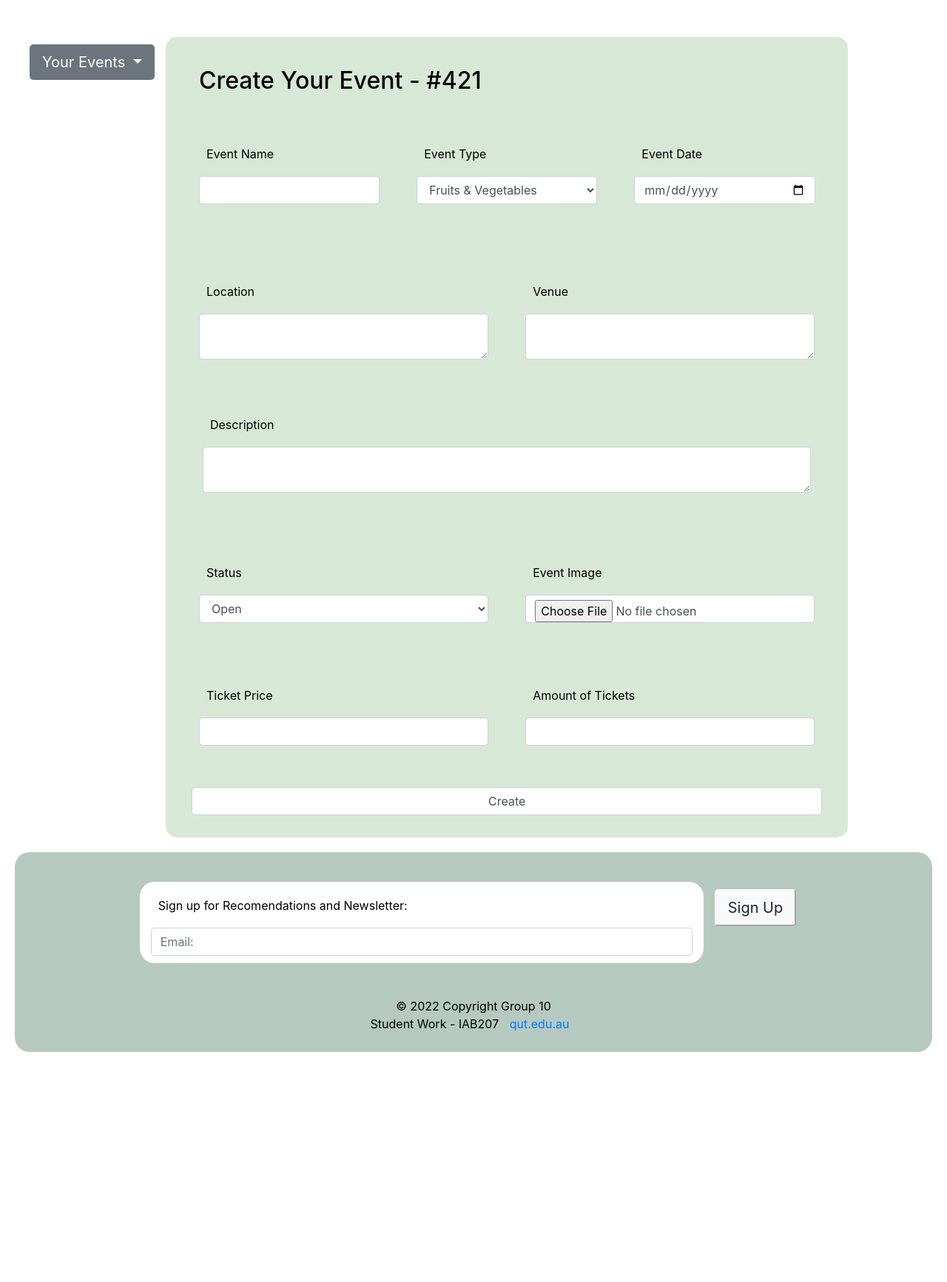
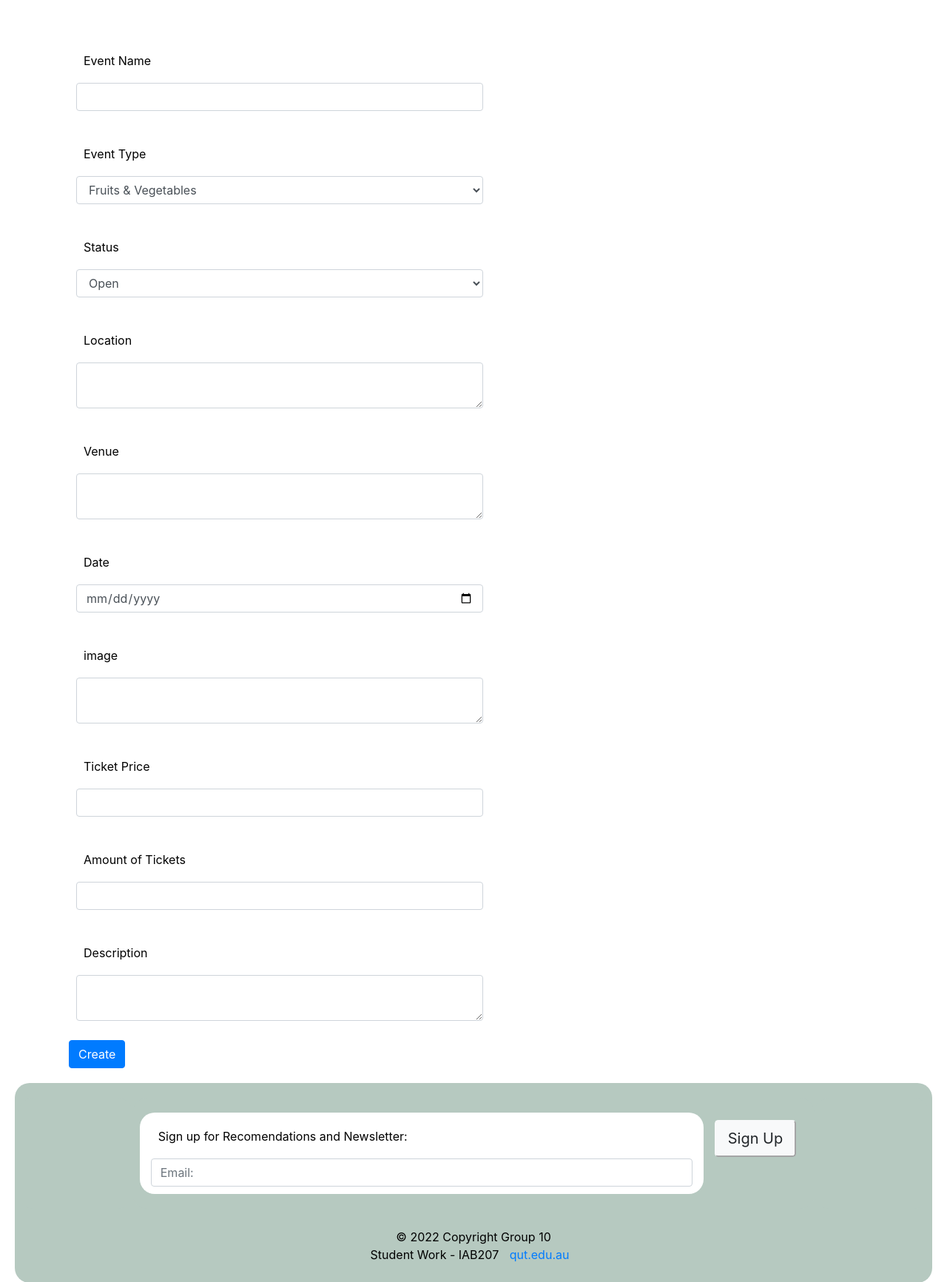
Before and after one commit to CSa1t/Group_10_As3, a Flask app: page /markets/create in a window 1280 px wide. Shown: the part 306-2039 px from the top of the page at 74% size. Before the commit the page ends 1728 px from the top, so only its background shows below. Run offline with Flask 2, Linux system fonts and the light colour scheme; some libraries are stand-ins or nearby versions.

Commit message:
Everything but Image
Will post everything except Image. I'm done!

```diff
--- a/projectfile/website/auth.py
+++ b/projectfile/website/auth.py
@@ -1,6 +1,6 @@
 from flask import Blueprint, render_template, request, redirect, url_for, flash
-from .forms import LoginForm, RegisterForm
-from .models import User
+from .forms import LoginForm, RegisterForm, MarketForm
+from .models import User, Create
 from werkzeug.security import generate_password_hash, check_password_hash
 from flask_login import login_user, logout_user
 
--- a/projectfile/website/forms.py
+++ b/projectfile/website/forms.py
@@ -1,6 +1,6 @@
 from flask import Flask, render_template
 from flask_wtf import FlaskForm
-from wtforms.fields import TextAreaField, SubmitField, StringField, PasswordField, SelectField, DateField, FileField, DecimalField, IntegerField
+from wtforms.fields import TextAreaField, SubmitField, StringField, PasswordField, SelectField, DateField, FileField, DecimalField, IntegerField, DateTimeLocalField
 from flask_wtf.file import FileField, FileRequired, FileAllowed
 from wtforms.validators import InputRequired, Length, Email, EqualTo, NumberRange, DataRequired
 from flask_login import login_required, current_user
@@ -8,15 +8,16 @@ from flask_login import login_required, current_user
 #Create new event
 class MarketForm(FlaskForm):
   name = StringField('Event Name', validators=[InputRequired()])
-  type = SelectField(u'Event Type', choices=[('Fruits & Vegetables'), ('Meats'), ('Wine & Drinks'), ('Dairy')])
+  type =  SelectField(u'Event Type', choices=[('Fruits & Vegetables'), ('Meats'), ('Wine & Drinks'), ('Dairy')])
   status = SelectField(u'Status', choices=[('Open'), ('Unpublished'), ('Sold-Out'), ('Cancelled')])
-  location = TextAreaField('Location', validators=[InputRequired()])
-  venue = TextAreaField('Venue', validators=[InputRequired()])
-  date = DateField('Event Date', validators=[InputRequired()])
-  image = FileField('Event Image', validators=[FileRequired(), FileAllowed(['jpg', 'png'], 'Images only!')])
+  location = TextAreaField('Location')
+  venue = TextAreaField('Venue')
+  date =  DateField('Date')
+  image = TextAreaField('image')
+  # FileField('Event Image', validators=[FileAllowed(['jpg', 'png'], 'Images only!')])
   price = IntegerField('Ticket Price', validators=[NumberRange(min=0, max=100)] )
   booking = IntegerField('Amount of Tickets', validators=[NumberRange(min=0, max=10000)] )
-  description = TextAreaField('Description', validators=[InputRequired()])
+  description = TextAreaField('Description')
   submit = SubmitField("Create")
 
 #User login
@@ -24,7 +25,6 @@ class LoginForm(FlaskForm):
     user_name=StringField("User Name", validators=[InputRequired('Enter user name')])
     password=PasswordField("Password", validators=[InputRequired('Enter user password')])
     submit = SubmitField("Login")
-
 
 
 #User register
--- a/projectfile/website/markets.py
+++ b/projectfile/website/markets.py
@@ -14,13 +14,16 @@ def show(id):
 
 @bp.route('/create', methods = ['GET', 'POST'])
 def create():
-  print('Method type: ', request.method)
-  form = MarketForm(request.form)
+  form = MarketForm()
+
   print("form created")
   if form.validate_on_submit() == False:
-    print("Form was filled incorrectly")
+    print("Form was filled wrong")
+    print(form.name.data, form.type.data, form.status.data, form.location.data, form.venue.data, form.date.data, form.image.data, form.price.data, form.booking.data, form.description.data)
 
   if form.validate_on_submit():
+    print("Form was filled right")
+
     market = Create(
     name = form.name.data,
     type = form.type.data,
@@ -31,8 +34,7 @@ def create():
     image = form.image.data,
     price = form.price.data,
     booking = form.booking.data,
-    description = form.description.data
-    )
+    description = form.description.data)
 
     # add the object to the db session
     db.session.add(market)
--- a/projectfile/website/templates/markets/create.html
+++ b/projectfile/website/templates/markets/create.html
@@ -14,98 +14,8 @@
     <div class="dropdown show"></div>
 </section>
 <!--Title and filter-->
-<section id="main">
-  <div class="row">
-    <div class="col">
-     <a class="btn btn-secondary btn-lg dropdown-toggle" href="#" role="button" id="dropdownMenuLink" data-toggle="dropdown" aria-haspopup="true" aria-expanded="false">
-       Your Events </a>
-       <div class="dropdown-menu" aria-labelledby="dropdownMenuLink">
-          <a class="dropdown-item" href={{url_for('main.booking')}}>Booking History</a>
-        </div>
-    </div>
-  <div class="col-9">
-    <form action="{{ url_for('market.create') }}" method="post" novalidate>
-      <div><h2>Create Your Event - #421</h2></div>
-      <div class="row">
-        <div class="col" id="evendesc">
-          <div class="form-group">
-            {{ form.name.label }}
-            {{ form.name(class_="form-control") }}
-        </div>
-        </div>
-        <div class="col" id="evendesc">
-          <div class="form-group">
-            {{ form.type.label }}
-            {{ form.type(class_="form-control") }}
-        </div>
-        </div>
-        <div class="col" id="evendesc">
-          <div class="form-group">
-            {{ form.date.label }}
-            {{ form.date(class_="form-control") }}
-        </div>
-        </div>
-      </div>
-    </form>
-    <form action="{{ url_for('market.create') }}" method="post" novalidate>
-      <div class="row">
-        <div class="col" id="evendesc">
-          <div class="form-group">
-            {{ form.location.label }}
-            {{ form.location(class_="form-control") }}
-        </div>
-        </div>
-        <div class="col" id="evendesc">
-          <div class="form-group">
-            {{ form.venue.label }}
-            {{ form.venue(class_="form-control") }}
-        </div>
-        </div>
-      </div>
-      <div class="col" id="evendesc">
-        <div class="form-group">
-          {{ form.description.label }}
-          {{ form.description(class_="form-control") }}
-      </div>
-      </div>
-    </form>
-    <form action="{{ url_for('market.create') }}" method="post" novalidate>
-      <div class="row">
-        <div class="col" id="evendesc">
-          <div class="form-group">
-            {{ form.status.label }}
-            {{ form.status(class_="form-control") }}
-        </div>
-        </div>
-        <div class="col" id="evendesc">
-          <div class="form-group">
-            {{ form.image.label }}
-            {{ form.image(class_="form-control") }}
-        </div>
-        </div>
-       </div>
-        <div class="row">
-          <div class="col" id="evendesc">
-            <div class="form-group">
-              {{ form.price.label }}
-              {{ form.price(class_="form-control") }}
-          </div>
-          </div>
-            <div class="col" id="evendesc">
-              <div class="form-group">
-                {{ form.booking.label }}
-                {{ form.booking(class_="form-control") }}
-            </div>
-            </div>
-        </div>
-        <div id=".button-create">
-        {{ form.submit(class_="form-control") }}
-         </div>
-    </form>
+<div class="col-md-6 ml-5">
+  {{wtf.render_form(form)}}
   </div>
-  <div class="col">
-  </div>
-  </div>
-  </section>
 
     {% endblock %}
```
